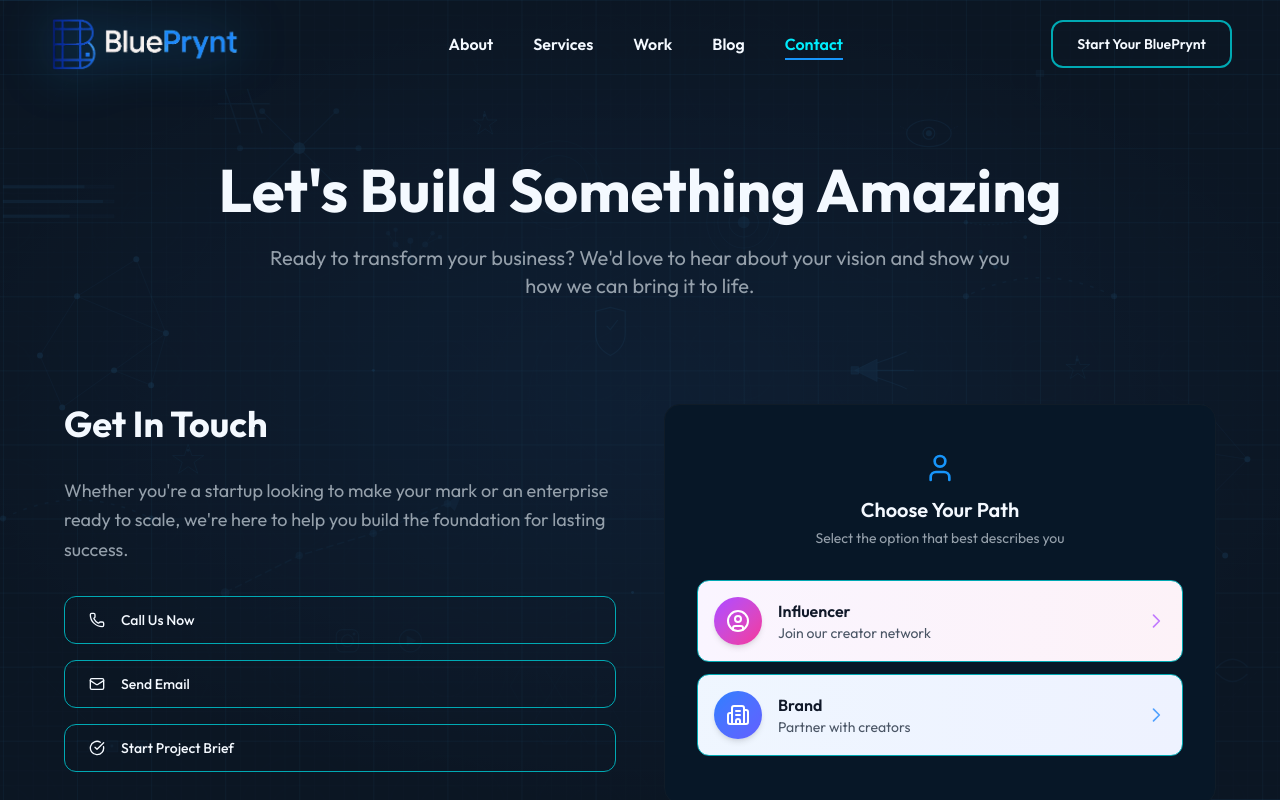
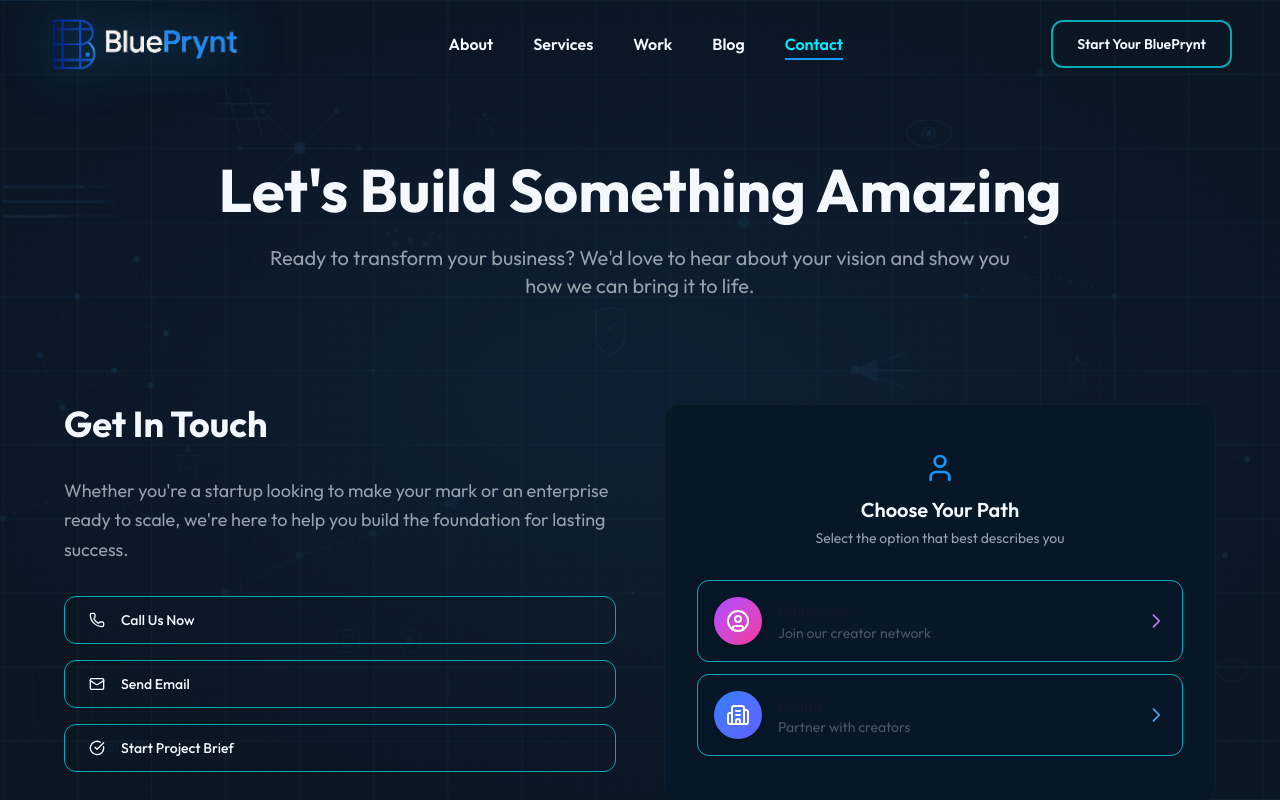
Before and after one commit to Suryodaya27/blp-test, a Next.js app: page /contact in a window 1280 px wide. Shown: the top 800 px of the page. Built offline with nearby package versions, Linux system fonts and the light colour scheme.

Commit message:
change box color

```diff
--- a/app/contact/ContactClient.tsx
+++ b/app/contact/ContactClient.tsx
@@ -74,7 +74,7 @@ function Contact() {
 
               <div className="space-y-3">
                 <Link href="/contact/influencer" className="block group">
-                  <div className="relative overflow-hidden bg-gradient-to-r from-purple-50 to-pink-50 border border-border-bright rounded-lg p-4 transition-all duration-300 group-hover:shadow-lg group-hover:border-purple-300 group-hover:-translate-y-1">
+                  <div className="relative overflow-hidden border border-border-bright rounded-lg p-4 transition-all duration-300 group-hover:shadow-lg group-hover:-translate-y-1">
                     <div className="flex items-center gap-4">
                       <div className="w-12 h-12 bg-gradient-to-br from-purple-500 to-pink-500 rounded-full flex items-center justify-center shadow-md">
                         <UserCircle className="w-6 h-6 text-white" />
@@ -93,7 +93,7 @@ function Contact() {
                 </Link>
 
                 <Link href="/contact/brand" className="block group">
-                  <div className="relative overflow-hidden bg-gradient-to-r from-blue-50 to-indigo-50 border border-border-bright rounded-lg p-4 transition-all duration-300 group-hover:shadow-lg group-hover:border-gradient-priamry group-hover:-translate-y-1">
+                  <div className="relative overflow-hidden border border-border-bright rounded-lg p-4 transition-all duration-300 group-hover:shadow-lg group-hover:-translate-y-1">
                     <div className="flex items-center gap-4">
                       <div className="w-12 h-12 bg-gradient-to-br from-blue-500 to-indigo-500 rounded-full flex items-center justify-center shadow-md">
                         <Building2 className="w-6 h-6 text-white" />
```
